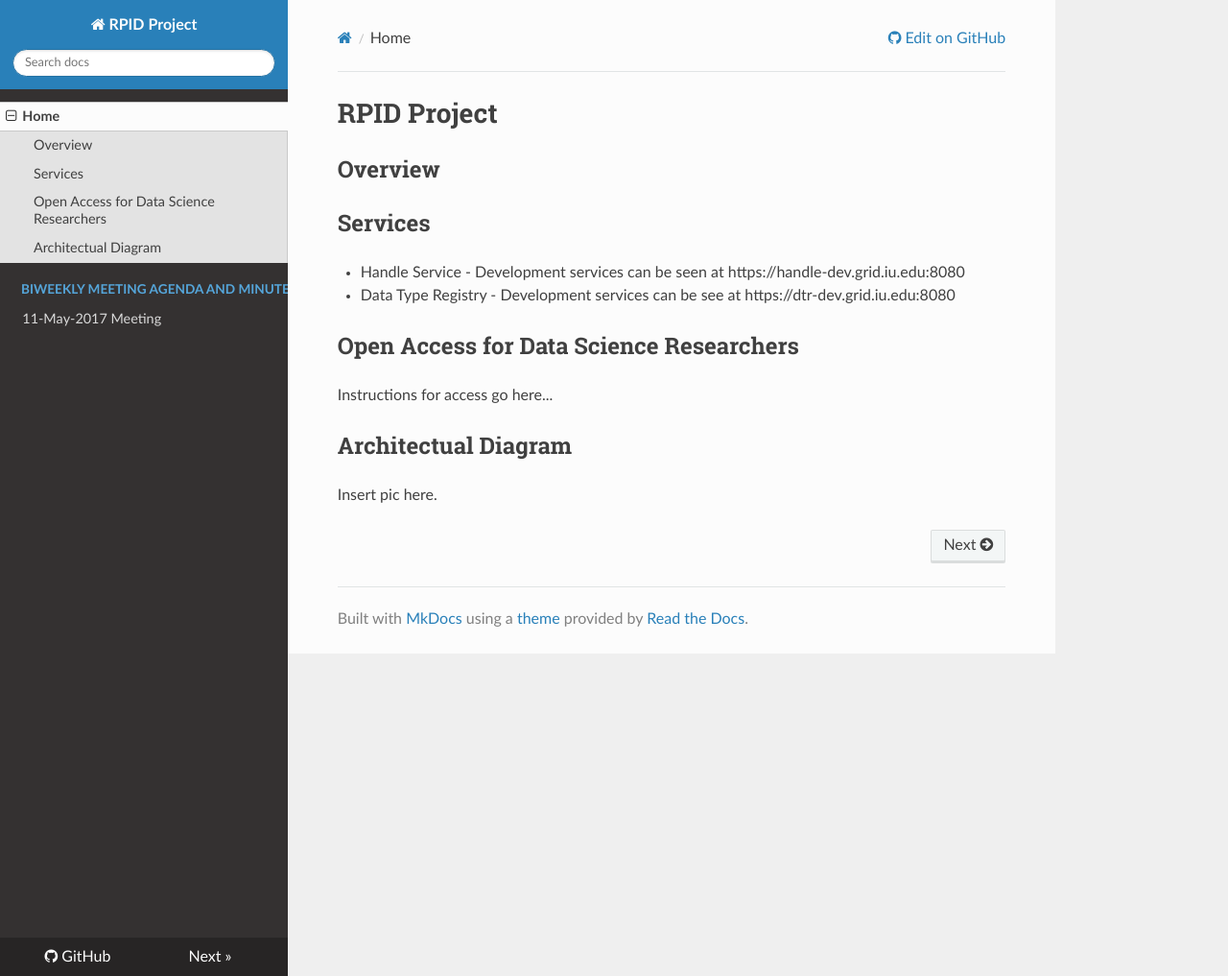
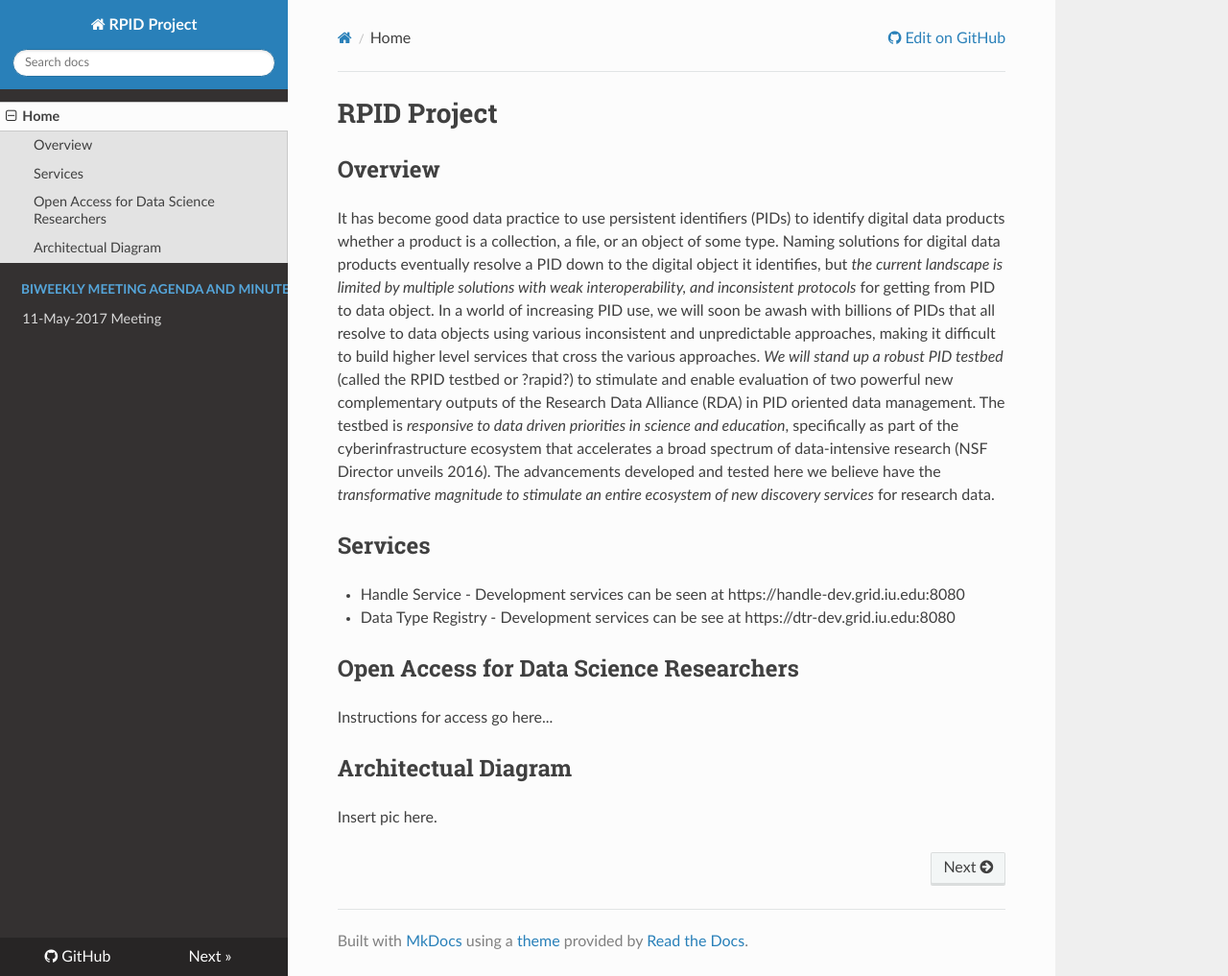
Before and after one commit to rpidproject/rpid, an MkDocs documentation site: the page built from docs/index.md, in a window 1280 px wide and 1017 px high. Shown: the whole window at 96% size. Built offline with MkDocs 1.6.1, drawn with Linux system fonts in a browser that asks for light colours; nearby versions of some CDN libraries; old or Windows-style settings are respelled for this version of MkDocs.

Commit message:
Update index.md

```diff
--- a/docs/index.md
+++ b/docs/index.md
@@ -1,6 +1,8 @@
 # RPID Project
 
 ## Overview
+
+It has become good data practice to use persistent identifiers (PIDs) to identify digital data products whether a product is a collection, a file, or an object of some type. Naming solutions for digital data products eventually resolve a PID down to the digital object it identifies, but *the current landscape is limited by multiple solutions with weak interoperability, and inconsistent protocols* for getting from PID to data object. In a world of increasing PID use, we will soon be awash with billions of PIDs that all resolve to data objects using various inconsistent and unpredictable approaches, making it difficult to build higher level services that cross the various approaches. *We will stand up a robust PID testbed* (called the RPID testbed or ?rapid?) to stimulate and enable evaluation of two powerful new complementary outputs of the Research Data Alliance (RDA) in PID oriented data management. The testbed is *responsive to data driven priorities in science and education*, specifically as part of the cyberinfrastructure ecosystem that accelerates a broad spectrum of data-intensive research (NSF Director unveils 2016). The advancements developed and tested here we believe have the *transformative magnitude to stimulate an entire ecosystem of new discovery services* for research data.
 
 ## Services
    * Handle Service - Development services can be seen at https://handle-dev.grid.iu.edu:8080
```
